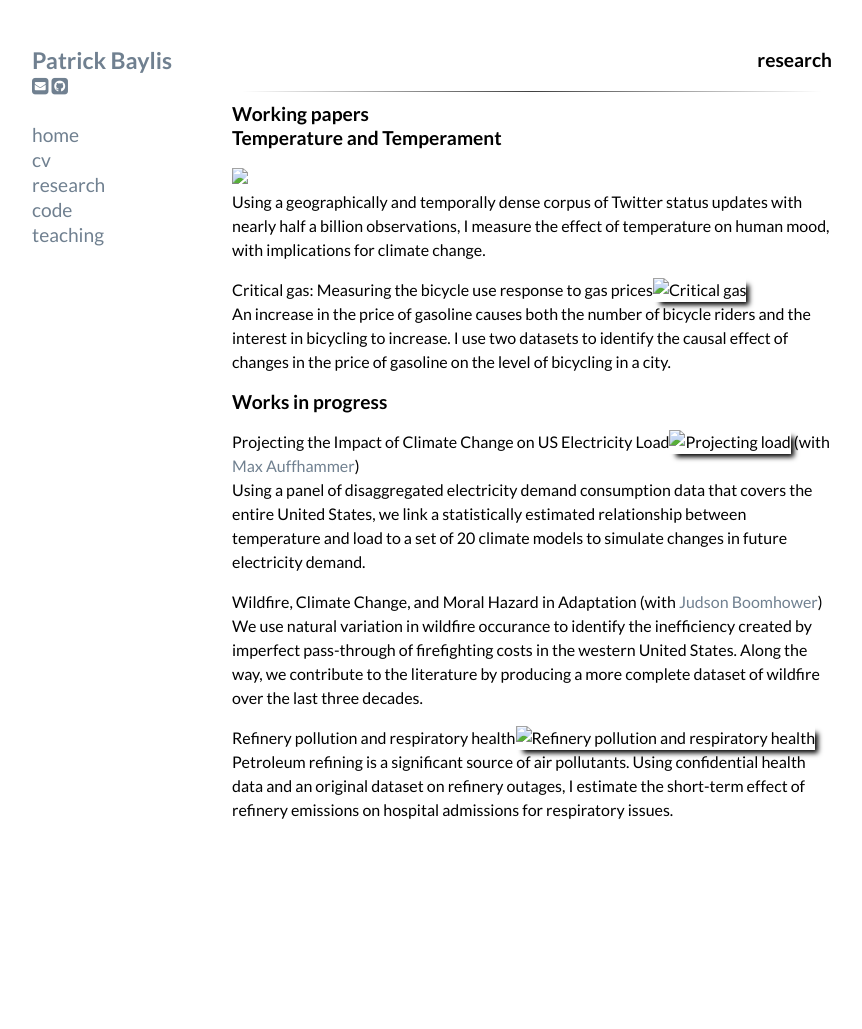
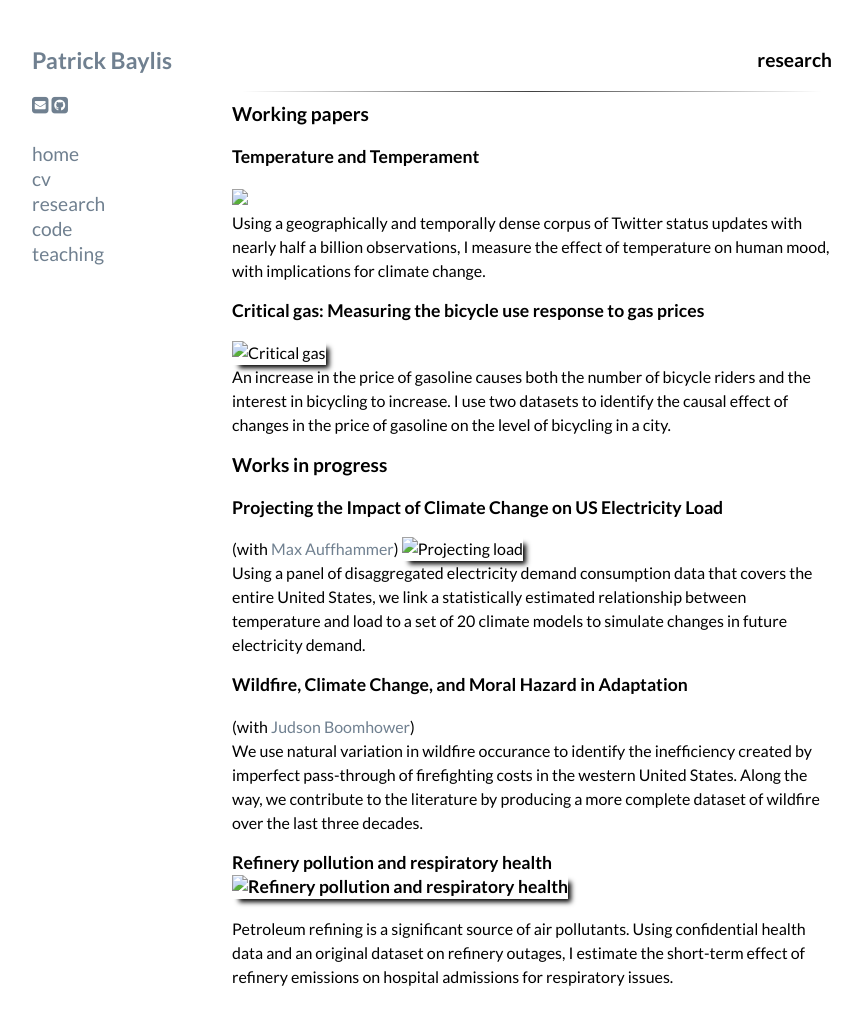
Before and after one commit to pbaylis/pbaylis.github.io, a Jekyll site: the page built from research.markdown, in a window 1280 px wide. Shown: the whole page, without its empty margins (208-1070 px from the left). Built offline with Jekyll 4.4.1, drawn with Linux system fonts in a browser that asks for light colours; nearby versions of some CDN libraries; Markdown is read by kramdown in place of the engine named in the settings; before the commit the page ends 948 px from its top, so only the background shows below that.

Commit message:
major updates

```diff
--- a/css/main.css
+++ b/css/main.css
@@ -19,10 +19,14 @@ body {
   text-align: center;
 }
 
-h1, h2, h3, h4, h5, h6 {
+h1, h2 {
   font-size: 120%; }
 
-h1 { margin-bottom: 1em; }
+h3, h4, h5, h6  {
+  font-size: 110%; }
+
+h1, h2, h3 { margin-bottom: 1em; }
+
 p { margin: 1em 0; }
 
 a         { color: #708090; text-decoration: none; }
--- a/research.markdown
+++ b/research.markdown
@@ -11,16 +11,20 @@ title: Patrick Baylis | research
 <img src="images/projects/temptemp2.png"/><br>
 Using a geographically and temporally dense corpus of Twitter status updates with nearly half a billion observations, I measure the effect of temperature on human mood, with implications for climate change.
 
-Critical gas: Measuring the bicycle use response to gas prices<img src="images/projects/bike.png" alt="Critical gas" height="360px" class="shadow" /><br>
+###Critical gas: Measuring the bicycle use response to gas prices
+<img src="images/projects/bike.png" alt="Critical gas" height="360px" class="shadow" /><br>
 An increase in the price of gasoline causes both the number of bicycle riders and the interest in bicycling to increase. I use two datasets to identify the causal effect of changes in the price of gasoline on the level of bicycling in a city.
 
 ## Works in progress
 
-Projecting the Impact of Climate Change on US Electricity Load<img src="images/projects/projectload.png" alt="Projecting load" height="420px" class="shadow" /> (with <a href="http://www.auffhammer.com/">Max Auffhammer</a>)<br>
+###Projecting the Impact of Climate Change on US Electricity Load
+(with <a href="http://www.auffhammer.com/">Max Auffhammer</a>)
+<img src="images/projects/projectload.png" alt="Projecting load" height="420px" class="shadow" /> <br>
 Using a panel of disaggregated electricity demand consumption data that covers the entire United States, we link a statistically estimated relationship between temperature and load to a set of 20 climate models to simulate changes in future electricity demand.
 
-Wildfire, Climate Change, and Moral Hazard in Adaptation (with [Judson Boomhower](https://are.berkeley.edu/candidate/Judson-Boomhower))<br>
+###Wildfire, Climate Change, and Moral Hazard in Adaptation
+(with [Judson Boomhower](https://are.berkeley.edu/candidate/Judson-Boomhower))<br>
 We use natural variation in wildfire occurance to identify the inefficiency created by imperfect pass-through of firefighting costs in the western United States. Along the way, we contribute to the literature by producing a more complete dataset of wildfire over the last three decades.
 
-Refinery pollution and respiratory health<img src="images/projects/respHealth.jpg" alt="Refinery pollution and respiratory health" height="360px" class="shadow" /><br>
+###Refinery pollution and respiratory health<img src="images/projects/respHealth.jpg" alt="Refinery pollution and respiratory health" height="360px" class="shadow" /><br>
 Petroleum refining is a significant source of air pollutants. Using confidential health data and an original dataset on refinery outages, I estimate the short-term effect of refinery emissions on hospital admissions for respiratory issues.
```
